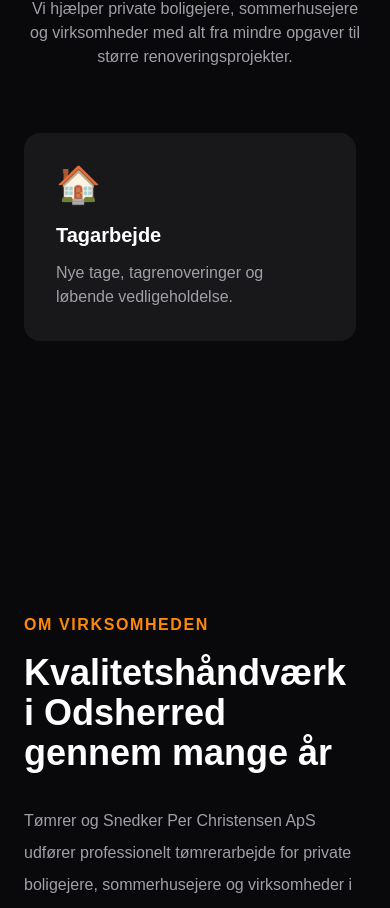
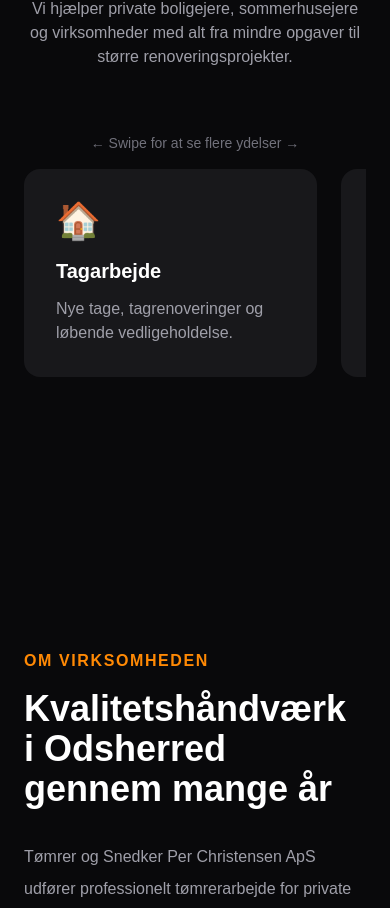
Before and after one commit to jalte04-web/per-christensen-demo, a Next.js app: page / in a window 390 px wide. Shown: the part 1700-2608 px from the top of the page. Built offline with nearby package versions, Linux system fonts and the light colour scheme.

Commit message:
Tilføjet accordion FAQ

```diff
--- a/components/Services.tsx
+++ b/components/Services.tsx
@@ -18,10 +18,12 @@ export default function Services() {
           med alt fra mindre opgaver til større renoveringsprojekter.
         </p>
       </div>
-
+        <p className="text-center text-zinc-500 text-sm mb-4 lg:hidden">
+           ← Swipe for at se flere ydelser →
+      </p>
       <div className="flex lg:grid lg:grid-cols-4 gap-6 overflow-x-auto lg:overflow-visible pb-4 snap-x snap-mandatory scroll-smooth">
 
-        <div className="min-w-[85vw] lg:min-w-0 bg-zinc-900 p-8 rounded-2xl hover:bg-zinc-800 transition snap-center">
+        <div className="min-w-[75vw] lg:min-w-0 bg-zinc-900 p-8 rounded-2xl hover:bg-zinc-800 transition snap-center">
           <div className="text-4xl mb-4">🏠</div>
 
           <h3 className="text-xl font-bold mb-3">
@@ -33,7 +35,7 @@ export default function Services() {
           </p>
         </div>
 
-        <div className="min-w-[85vw] lg:min-w-0 bg-zinc-900 p-8 rounded-2xl hover:bg-zinc-800 transition snap-center">
+        <div className="min-w-[75vw] lg:min-w-0 bg-zinc-900 p-8 rounded-2xl hover:bg-zinc-800 transition snap-center">
           <div className="text-4xl mb-4">🪟</div>
 
           <h3 className="text-xl font-bold mb-3">
@@ -45,7 +47,7 @@ export default function Services() {
           </p>
         </div>
 
-        <div className="min-w-[85vw] lg:min-w-0 bg-zinc-900 p-8 rounded-2xl hover:bg-zinc-800 transition snap-center">
+        <div className="min-w-[75vw] lg:min-w-0 bg-zinc-900 p-8 rounded-2xl hover:bg-zinc-800 transition snap-center">
           <div className="text-4xl mb-4">🏡</div>
 
           <h3 className="text-xl font-bold mb-3">
@@ -57,7 +59,7 @@ export default function Services() {
           </p>
         </div>
 
-        <div className="min-w-[85vw] lg:min-w-0 bg-zinc-900 p-8 rounded-2xl hover:bg-zinc-800 transition snap-center">
+        <div className="min-w-[75vw] lg:min-w-0 bg-zinc-900 p-8 rounded-2xl hover:bg-zinc-800 transition snap-center">
           <div className="text-4xl mb-4">🛠️</div>
 
           <h3 className="text-xl font-bold mb-3">
```
